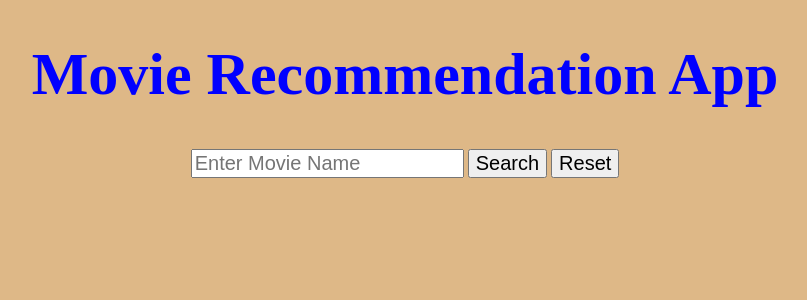
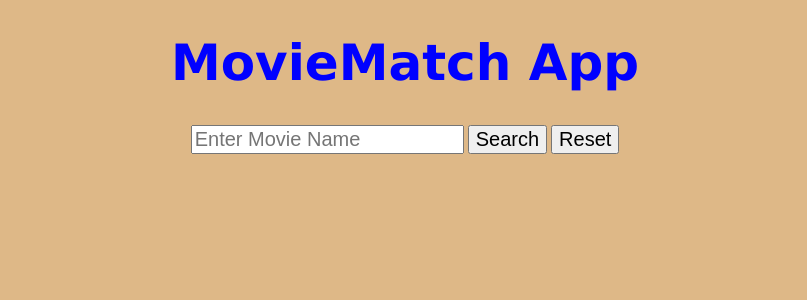
Before and after one commit to BhavinParmar82/Movie_Recommendation, a Flask app: page / in a window 1280 px wide. Shown: the top 300 px of the page, without its empty margins (235-1042 px from the left). Run offline with Flask 3, Linux system fonts and the light colour scheme; parts of the project's set-up code (start-up, migrations or seed data) failed here and were passed over.

Commit message:
App is ready

```diff
--- a/src/_03_app.py
+++ b/src/_03_app.py
@@ -4,24 +4,6 @@ from _02_code import recommend, unique_movie_list
 from _02b_code import get_moviedetails
 
 app = Flask(__name__)
-
-'''
-@app.route('/', methods = ['POST'])
-def submit():
-    movies = unique_movie_list()
-    movie_list = []
-    poster_list = []
-    final_list = []
-    info = [[]]
-    plot = []
-    if request.method == 'POST':
-        name = request.form['name']
-        movie_list = recommend(name)
-        movie_list = [name] + movie_list
-        poster_list, info, plot = get_moviedetails(movie_list)
-        final_list = list(zip(movie_list, poster_list, info, plot))
-    return render_template('index.html', final_list = final_list, movies=movies)
-'''
 
 movies=unique_movie_list()
 final_list = []
--- a/src/static/css/style.css
+++ b/src/static/css/style.css
@@ -1,7 +1,17 @@
-h1{
-    color: blue;
+#main_title{
+    color:blue;
+    font-size: 50px;
+    font-family: Lucida Sans;
     text-align: center;
-    font-size: 60px;
+    justify-content: center;
+}
+
+#subtitle{
+  color:blue;
+  font-size: 40px;
+  font-family: Lucida Sans;
+  text-align: center;
+  justify-content: center;
 }
 
 body {
@@ -35,8 +45,8 @@ select {
   display: flex;
   justify-content: center;
   align-items: center;
-  margin-top: 80px;
-  margin-bottom: 150px;
+  margin-top: 50px;
+  margin-bottom: 100px;
 }
 
 .container {
@@ -86,11 +96,11 @@ select {
     text-align: center;
     background-color: darkcyan;
     font-family: Lucida Sans;
-    font-size: small;
+    font-size: medium;
   }
 
   .value{
     background-color:antiquewhite;
     font-family: Lucida Sans;
-    font-size: small;
+    font-size: medium;
   }
--- a/src/templates/index.html
+++ b/src/templates/index.html
@@ -4,10 +4,11 @@
   <title>Movie Recommendation App</title>
   <link rel="stylesheet" href="{{ url_for('static', filename='css/style.css') }}">
 </head>
+
 <body>
-  <h1>Movie Recommendation App</h1>
+  <h1 id="main_title">MovieMatch App</h1>
 
-  <form id="searchForm" method="POST" action="/">
+  <form id="searchForm" method="POST" action="/" onsubmit="showLoading()">
     <input type="text" class="name" name="name" placeholder="Enter Movie Name" oninput="filterMovieOptions()" list="moviesList">
     <datalist id="moviesList">
       {% for movie in movies %}
@@ -34,6 +35,7 @@
       }
     }
   </script>
+
 
   <div class="container0">
     {% if final_list|length > 0 %}
@@ -66,9 +68,8 @@
   </div>
 
 
-
 {% if final_list|length > 0 %}
-  <h1> Recommended Movies </h1>
+  <h1 id="subtitle"> Recommended Movies </h1>
   {% for item in final_list[1:] %}
   <div class="container">
     <div class="box">
```
Also changed, not shown: src/static/images/image1.jpg (deleted), src/static/images/wallpaper-poster.jpg (deleted).
